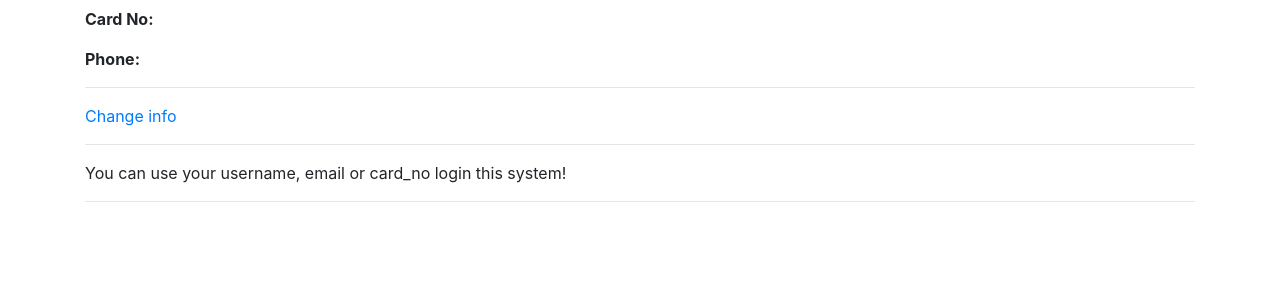
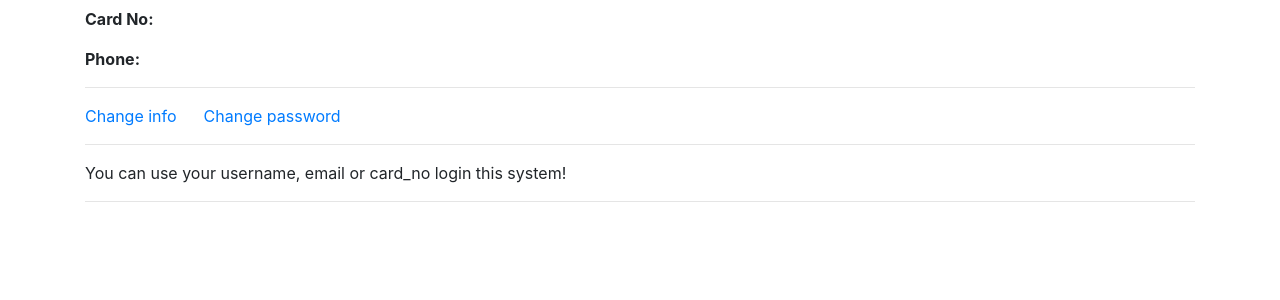
Before and after one commit to veteransgroup/locallib, a Django app: page /accounts/1 in a window 1280 px wide. Shown: the part 265-565 px from the top of the page. Run offline with Django 3.2, Linux system fonts and the light colour scheme; the visitor is signed in with stand-in values (Sample User, id 1); data comes from the database, SQL or seed files in the repository; some libraries are stand-ins or nearby versions.

Commit message:
add change password function

```diff
--- a/catalog/templates/catalog/libuser_detail.html
+++ b/catalog/templates/catalog/libuser_detail.html
@@ -10,7 +10,10 @@
 <p><strong>Card No:</strong> {{ user.card_No }}</p>
 <p><strong>Phone:</strong> {{ user.phone }}</p>
 <hr>
-<p><a href="{% url 'user_update' user.id %}">Change info</a></p>
+<p>
+    <a href="{% url 'user_update' user.id %}">Change info</a> &nbsp;&nbsp;&nbsp;&nbsp;
+    <a href="{% url 'account_change_password' %}">Change password</a>
+</p>
 <hr>
 <p>You can use your username, email or card_no login this system!</p>
 <hr>
```
